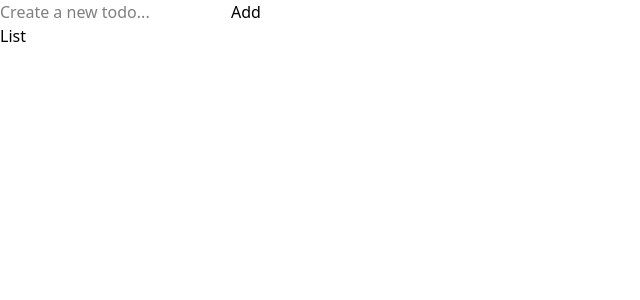
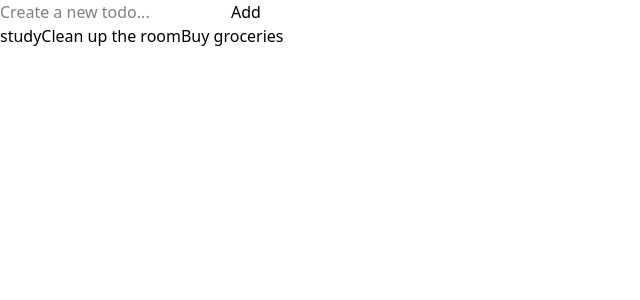
Before and after one commit to LEVANIKAPANADZE/ToDo-list, a Next.js app: page / in a window 1280 px wide. Shown: the top 300 px of the page, without its empty margins (0-640 px from the left). Built offline with nearby package versions, Linux system fonts and the light colour scheme.

Commit message:
feat: implement List component to display todos and integrate it into Home page

```diff
--- a/app/components/List.tsx
+++ b/app/components/List.tsx
@@ -1,5 +1,18 @@
-import React from "react";
+type Todo = {
+  id: number;
+  todo: string;
+};
 
-export default function List() {
-  return <div>List</div>;
+type ListProps = {
+  data: Todo[];
+};
+
+export default function List({ data }: ListProps) {
+  return (
+    <div>
+      {data.map((element) => (
+        <span key={element.id}>{element.todo}</span>
+      ))}
+    </div>
+  );
 }
--- a/app/page.tsx
+++ b/app/page.tsx
@@ -1,29 +1,53 @@
 "use client";
 
-import { useState } from "react";
+import { useState, useEffect } from "react";
 import Input from "./components/Input";
 import List from "./components/List";
 
 export default function Home() {
+  useEffect(() => {
+    getTodos();
+  }, []);
+
   const [todo, setTodo] = useState("");
+  const [data, setData] = useState([]);
+  const url = "/api/todos";
 
-  function handleAdd(): void {
-    fetch("http://localhost:3000/api/todos/", {
+  async function handleAdd(): Promise<void> {
+    const response = await fetch(url, {
       method: "POST",
       body: JSON.stringify({
         todo,
       }),
       headers: {
-        "Content-type": "application/json",
+        "Content-Type": "application/json",
       },
     });
+
+    if (!response.ok) {
+      console.error("Failed to add todo");
+      return;
+    }
+
+    setTodo("");
+    await getTodos();
+  }
+
+  async function getTodos() {
+    try {
+      const response = await fetch(url);
+      const todos = await response.json();
+      setData(todos);
+    } catch (error) {
+      console.error(error);
+    }
   }
 
   return (
     <div>
       <Input todo={todo} setTodo={setTodo} handleAdd={handleAdd} />
 
-      <List />
+      <List data={data} />
     </div>
   );
 }
```
